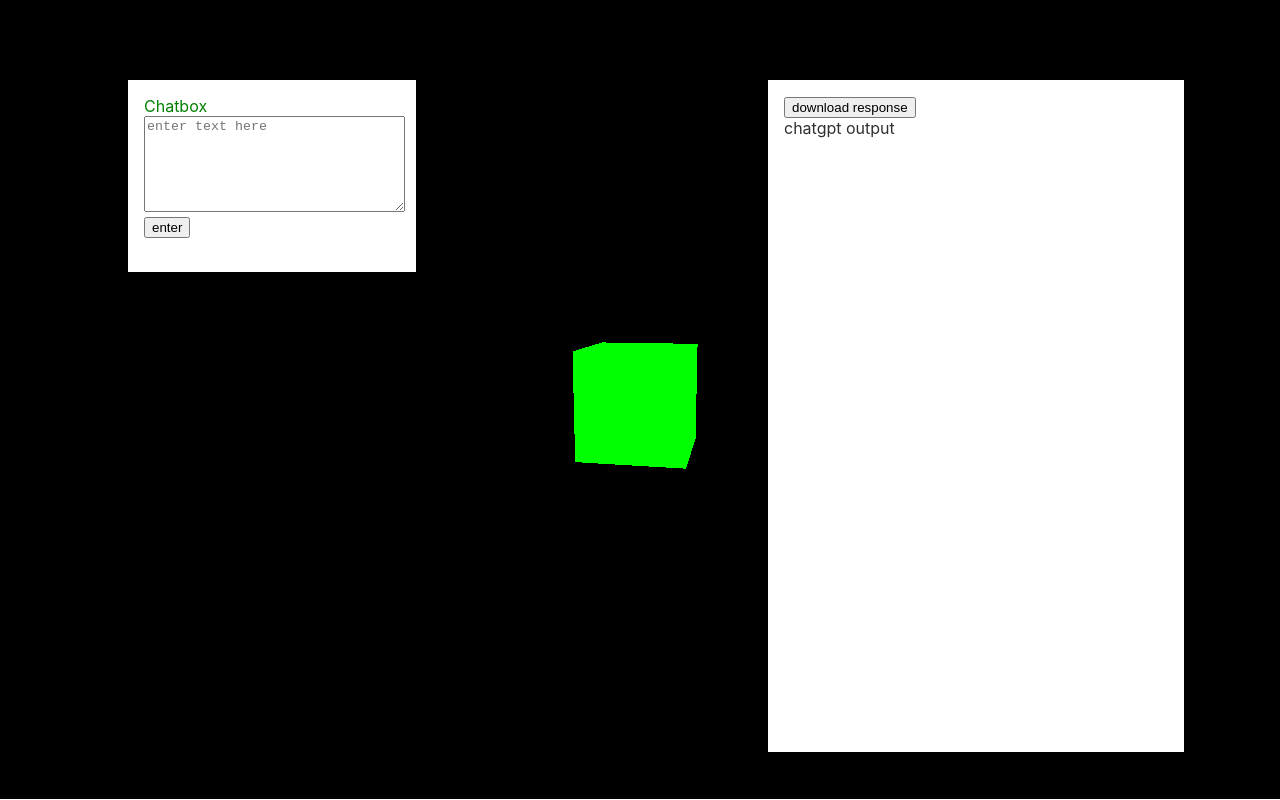
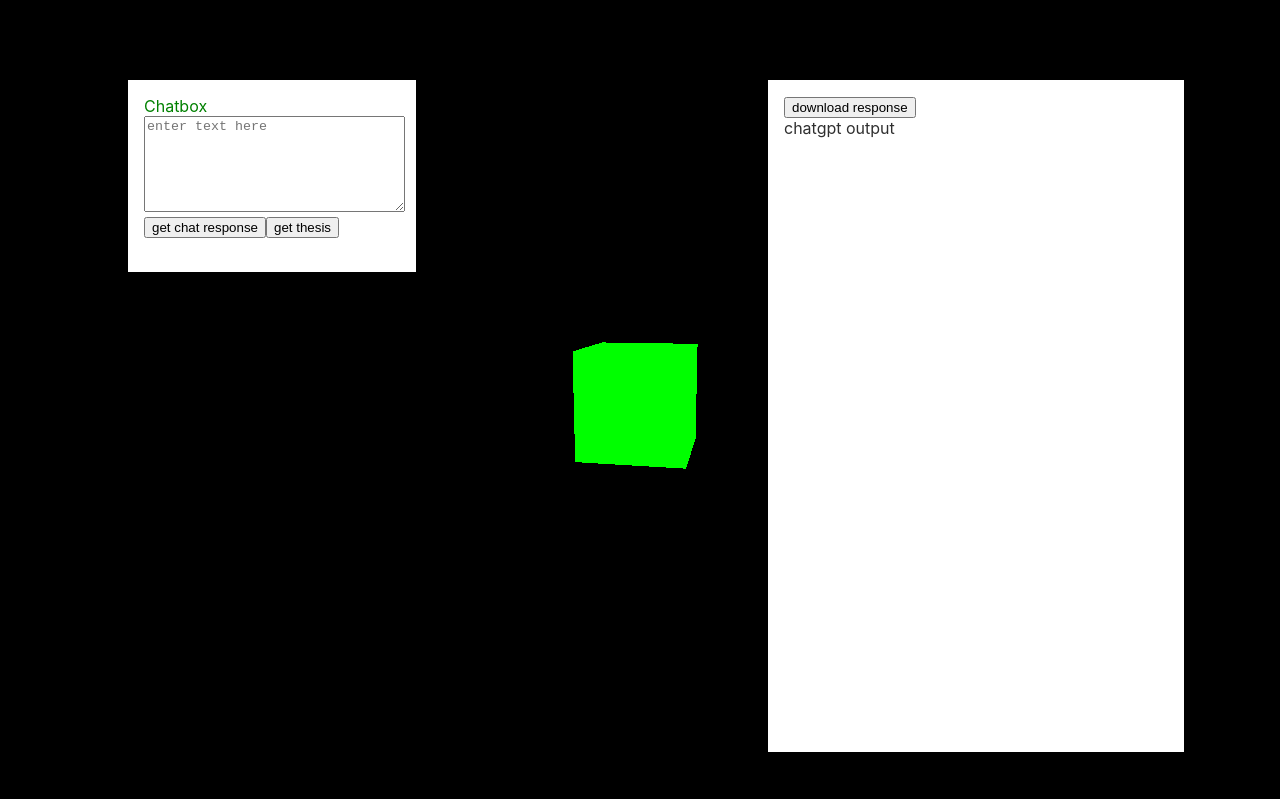
Before and after one commit to pragyachik/Protee, a React (Create React App) app: page / in a window 1280 px wide. Built offline with nearby package versions, Linux system fonts and the light colour scheme; no server answers.

Commit message:
get thesis

```diff
--- a/src/App.js
+++ b/src/App.js
@@ -87,12 +87,16 @@ const App = () => {
     document.getElementById('three').appendChild(renderer.domElement);
   },[])
 
-  const callChatGPT = async () => {
+  const callChatGPT = async (thesis=false) => {
     setShowButton(false)
     console.log(userRequest)
+    let prompt = userRequest
+    if(thesis){
+      prompt = "Write a ten page thesis, in APA style, including citations and bibliography, on the topic\"" + userRequest + "\"";
+    }
     const response = await openai.createCompletion({
       model: "text-davinci-003",
-      prompt: userRequest,
+      prompt: prompt,
       temperature: 0,
       max_tokens: 1000,
     });
@@ -125,7 +129,7 @@ const App = () => {
         </div>
         <div className="chatbox__chatarea">
           <textarea className="chatbox__textarea" onChange={getVal} placeholder="enter text here" rows="6" cols="30"></textarea>
-          {showButton? <button className="chatbox__enter" onClick={callChatGPT}>enter</button> : <></>}
+          {showButton? <><br></br><button className="chatbox__enter" onClick={()=>callChatGPT(false)}>get chat response</button><button className="chatbox__enter" onClick={()=>callChatGPT(true)}>get thesis</button></> : <div>Loading...</div>}
         </div>
       </div>
       <div className="chatoutputbox">
```
